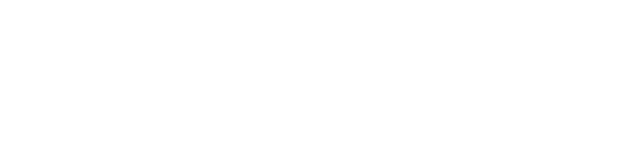
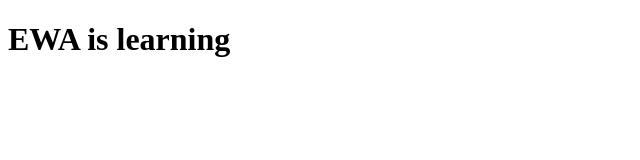
Before and after one commit to Xhicko/Ewa--Class, a plain HTML site: page index.html in a window 1280 px wide. Shown: the whole page, without its empty margins (0-640 px from the left). Drawn offline with Linux system fonts and the light colour scheme.

Commit message:
more update

```diff
--- a/index.html
+++ b/index.html
@@ -7,6 +7,6 @@
     <title>Document</title>
 </head>
 <body>
-
+    <h1>EWA is learning</h1>
 </body>
 </html>
```
